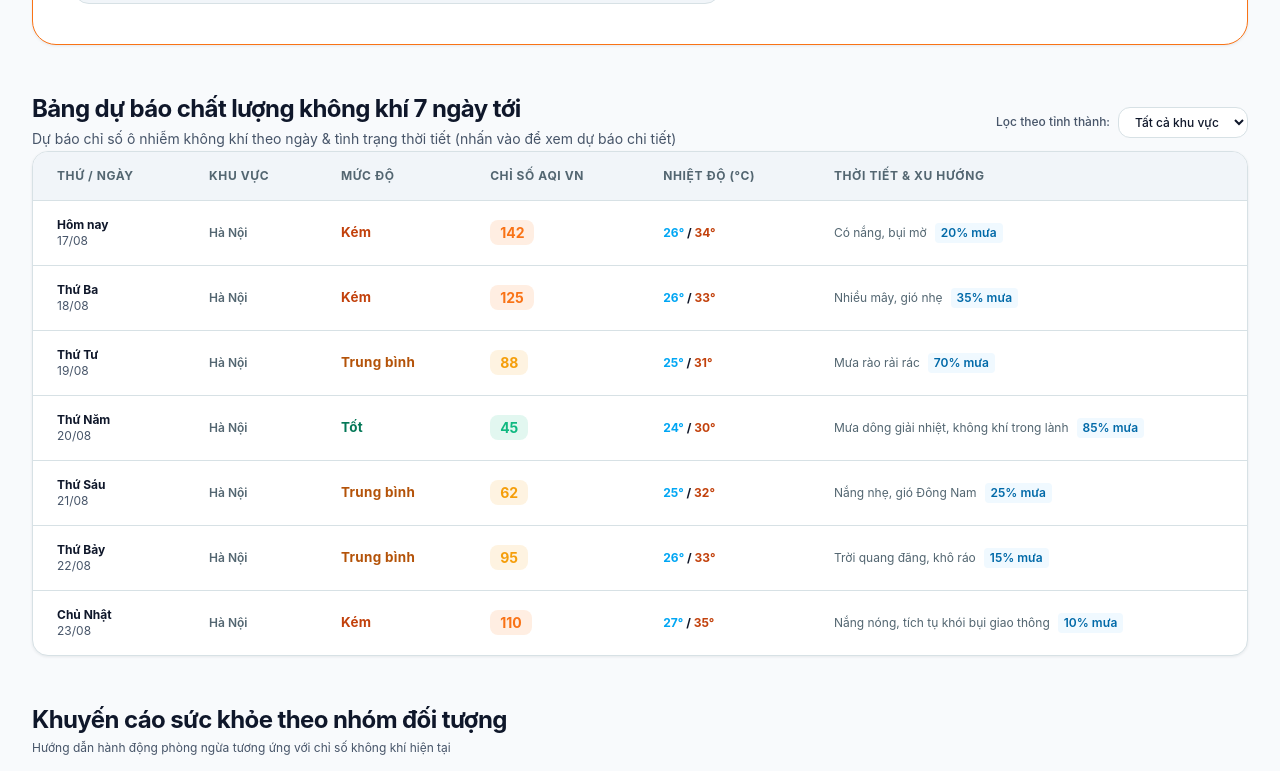
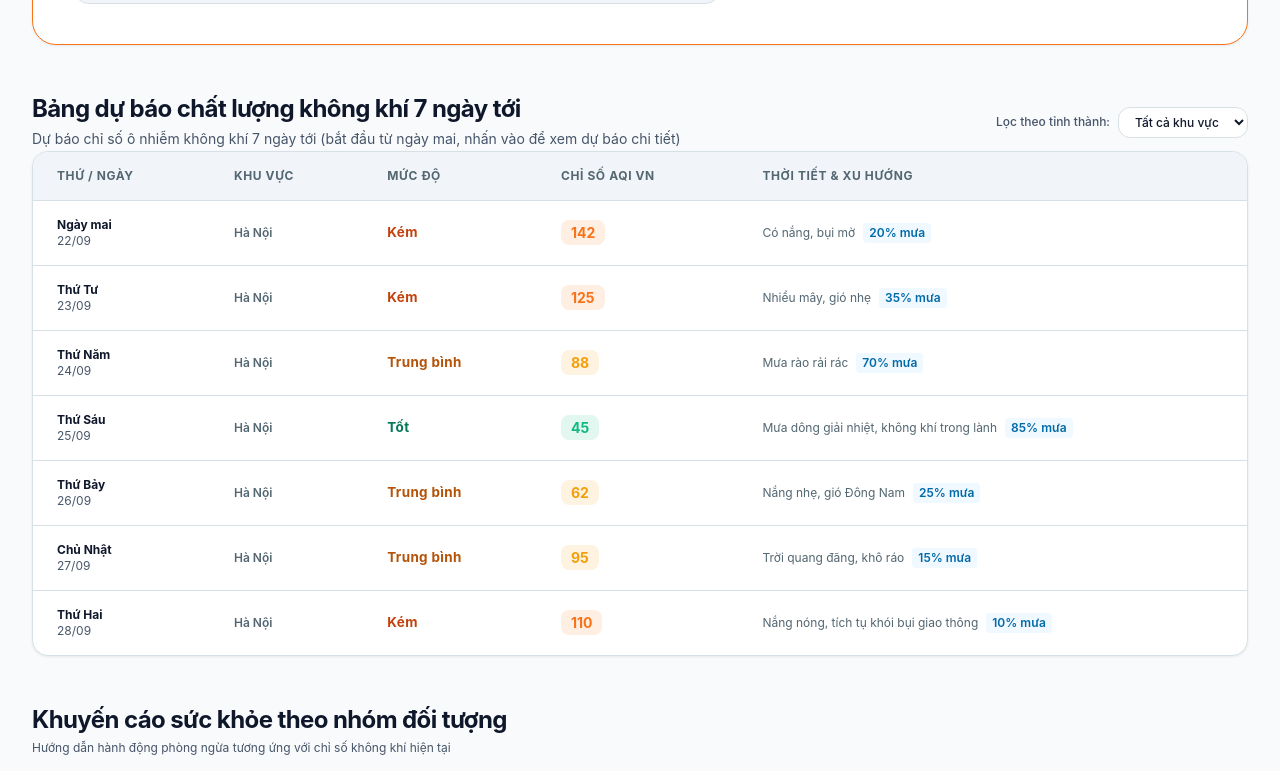
Before and after one commit to Duchuy-05/NCKH_Du-bao-chat-luong-khong-khi-AQI, a React (Vite) app in the folder frontend/: page / in a window 1280 px wide. Shown: the part 600-1371 px from the top of the page. Built offline with nearby package versions, Linux system fonts and the light colour scheme.

Commit message:
review lại ui, ux bản đồ Việt Nam

```diff
--- a/frontend/src/components/VietnamMap.tsx
+++ b/frontend/src/components/VietnamMap.tsx
@@ -4,7 +4,7 @@ import { getAQICategory } from '../utils/aqi.util';
 import { useLanguage } from '../context/LanguageContext';
 import { useTheme } from '../context/ThemeContext';
 import { AQIBadge } from './AQIBadge';
-import { MapPin, Wind, Thermometer, Droplets, ArrowUpRight, ZoomIn, ZoomOut, Layers } from 'lucide-react';
+import { MapPin, Wind, Thermometer, Droplets, ArrowUpRight, ZoomIn, ZoomOut, Layers, RotateCcw } from 'lucide-react';
 
 interface VietnamMapProps {
   stations: AirStation[];
@@ -33,6 +33,10 @@ export const VietnamMap: React.FC<VietnamMapProps> = ({
   const [hoveredStation, setHoveredStation] = useState<AirStation | null>(null);
   const [regionFilter, setRegionFilter] = useState<'All' | 'Bac' | 'Trung' | 'Nam'>('All');
   const [zoomLevel, setZoomLevel] = useState(1);
+  const MIN_ZOOM = 0.5;
+  const MAX_ZOOM = 3.5;
+  const ZOOM_STEP = 0.2;
+
   // --- Hiệu ứng kéo (drag) bản đồ ---
   const [pan, setPan] = useState({ x: 0, y: 0 });
   const [isDragging, setIsDragging] = useState(false);
@@ -53,8 +57,6 @@ export const VietnamMap: React.FC<VietnamMapProps> = ({
 
   const handleMouseUp = () => setIsDragging(false);
 
-
-
   const filteredStations = stations.filter((s) => {
     if (regionFilter === 'All') return true;
     return s.region === regionFilter;
@@ -72,8 +74,8 @@ export const VietnamMap: React.FC<VietnamMapProps> = ({
 
     const onWheel = (e: WheelEvent) => {
       e.preventDefault();
-      const delta = e.deltaY > 0 ? -0.1 : 0.1;
-      setZoomLevel((z) => Math.min(1.4, Math.max(0.9, z + delta)));
+      const delta = e.deltaY > 0 ? -0.15 : 0.15;
+      setZoomLevel((z) => Math.min(MAX_ZOOM, Math.max(MIN_ZOOM, Math.round((z + delta) * 100) / 100)));
     };
 
     el.addEventListener('wheel', onWheel, { passive: false });
@@ -114,8 +116,7 @@ export const VietnamMap: React.FC<VietnamMapProps> = ({
               <button
                 key={r}
                 onClick={() => setRegionFilter(r)}
-                className={`text-xs px-3 py-1.5 rounded-lg font-medium transition-all cursor-pointer ${
-                  regionFilter === r
+                className={`text-xs px-3 py-1.5 rounded-lg font-medium transition-all cursor-pointer ${regionFilter === r
                   ? 'bg-sky-500 text-white shadow-sm font-semibold'
                   : 'text-slate-600 dark:text-slate-300 hover:text-slate-900 dark:hover:text-white hover:bg-slate-100 dark:hover:bg-slate-800'
                   }`}
@@ -131,18 +132,28 @@ export const VietnamMap: React.FC<VietnamMapProps> = ({
           {showControls && (
             <div className="flex items-center bg-white/90 dark:bg-slate-900/80 backdrop-blur-md p-1 rounded-xl border border-slate-200 dark:border-slate-700/80 shadow-md">
               <button
-                onClick={() => setZoomLevel((z) => Math.min(1.4, z + 0.15))}
+                onClick={() => setZoomLevel((z) => Math.min(MAX_ZOOM, Math.round((z + ZOOM_STEP) * 100) / 100))}
                 className="p-1.5 text-slate-600 dark:text-slate-300 hover:text-slate-900 dark:hover:text-white hover:bg-slate-100 dark:hover:bg-slate-800 rounded-lg transition-colors cursor-pointer"
-                title="Phóng to"
+                title={lang === 'vi' ? 'Phóng to' : 'Zoom In'}
               >
                 <ZoomIn className="w-4 h-4" />
               </button>
               <button
-                onClick={() => setZoomLevel((z) => Math.max(0.9, z - 0.15))}
+                onClick={() => setZoomLevel((z) => Math.max(MIN_ZOOM, Math.round((z - ZOOM_STEP) * 100) / 100))}
                 className="p-1.5 text-slate-600 dark:text-slate-300 hover:text-slate-900 dark:hover:text-white hover:bg-slate-100 dark:hover:bg-slate-800 rounded-lg transition-colors cursor-pointer"
-                title="Thu nhỏ"
+                title={lang === 'vi' ? 'Thu nhỏ' : 'Zoom Out'}
               >
                 <ZoomOut className="w-4 h-4" />
+              </button>
+              <button
+                onClick={() => {
+                  setZoomLevel(1);
+                  setPan({ x: 0, y: 0 });
+                }}
+                className="p-1.5 text-slate-600 dark:text-slate-300 hover:text-slate-900 dark:hover:text-white hover:bg-slate-100 dark:hover:bg-slate-800 rounded-lg transition-colors cursor-pointer"
+                title={lang === 'vi' ? 'Đặt lại kích thước' : 'Reset Zoom'}
+              >
+                <RotateCcw className="w-4 h-4" />
               </button>
             </div>
           )}
@@ -413,8 +424,7 @@ export const VietnamMap: React.FC<VietnamMapProps> = ({
                     backgroundColor: color,
                     borderColor: isSelected ? '#FFFFFF' : 'rgba(255,255,255,0.8)',
                   }}
-                  className={`relative flex items-center justify-center rounded-full text-white font-black shadow-xl transition-all ${
-                    isSelected
+                  className={`relative flex items-center justify-center rounded-full text-white font-black shadow-xl transition-all ${isSelected
                     ? 'w-9 h-9 text-xs ring-4 ring-orange-500 scale-125 z-30'
                     : isHovered
                       ? 'w-8 h-8 text-[11px] scale-110 z-20'
@@ -447,7 +457,7 @@ export const VietnamMap: React.FC<VietnamMapProps> = ({
             const st = hoveredStation || selectedStation!;
             onSelectStation(st);
           }}
-          className="absolute bottom-4 left-4 right-4 md:right-auto md:w-80 z-30 bg-white/95 dark:bg-slate-900/95 backdrop-blur-md p-3.5 rounded-2xl border border-slate-200 dark:border-slate-700 shadow-2xl text-slate-900 dark:text-white cursor-pointer hover:border-orange-500 transition-colors"
+          className="absolute bottom-[7.5%] left-2 right-4 md:right-auto md:w-80 z-30 bg-white/95 dark:bg-slate-900/95 backdrop-blur-md p-3.5 rounded-2xl border border-slate-200 dark:border-slate-700 shadow-2xl text-slate-900 dark:text-white cursor-pointer hover:border-orange-500 transition-colors"
           title="Nhấn để xem chi tiết thông số trạm / Click to view station details"
         >
           {(() => {
--- a/frontend/src/context/LanguageContext.tsx
+++ b/frontend/src/context/LanguageContext.tsx
@@ -95,7 +95,7 @@ const translations: Record<Language, Record<string, string>> = {
     'insights.tips_title': 'Mẹo bảo vệ sức khỏe & thanh lọc không khí trong nhà',
 
     // Footer
-    'footer.about': 'AirVision VN là nền tảng số cung cấp dữ liệu quan trắc, dự báo chất lượng không khí và phân tích thời tiết tại Việt Nam do nhóm sinh viên Trường đại học Điện Lực phát triển.',
+    'footer.about': 'Air VN là nền tảng số cung cấp dữ liệu quan trắc, dự báo chất lượng không khí và phân tích thời tiết tại Việt Nam do nhóm sinh viên Trường đại học Điện Lực phát triển.',
     'footer.quick_links': 'Liên kết nhanh',
     'footer.contact': 'Liên hệ & Trợ giúp',
     'footer.address': 'Trường đại học Điện Lực, 235 Đường Hoàng Quốc Việt, Nghĩa Đô, Hà Nội',
@@ -108,7 +108,7 @@ const translations: Record<Language, Record<string, string>> = {
     'footer.newsletter_success': 'Cảm ơn bạn! Đã đăng ký thành công bản tin.',
     'footer.terms': 'Điều khoản sử dụng',
     'footer.privacy': 'Chính sách bảo mật',
-    'footer.rights': 'Bản quyền thuộc về AirVision VN. Nhóm sinh viên trường đại học Điện Lực.',
+    'footer.rights': 'Bản quyền thuộc về Air VN. Nhóm sinh viên trường đại học Điện Lực.',
   },
   en: {
     // Navigation
@@ -207,7 +207,7 @@ const translations: Record<Language, Record<string, string>> = {
     'footer.newsletter_success': 'Thank you! You have successfully subscribed to the newsletter.',
     'footer.terms': 'Terms of Use',
     'footer.privacy': 'Privacy Policy',
-    'footer.rights': 'Copyright © AirVision VN. Electric Power University Student Team.',
+    'footer.rights': 'Copyright © Air VN. Electric Power University Student Team.',
   },
 };
 
--- a/frontend/src/context/NotificationContext.tsx
+++ b/frontend/src/context/NotificationContext.tsx
@@ -48,7 +48,7 @@ export const NotificationProvider: React.FC<{ children: React.ReactNode }> = ({
       if (permission === 'granted') {
         updatePreferences({ enabled: true });
         sendSimulatedAlert(
-          'AirVision VN: Đã kích hoạt thông báo',
+          'Air VN: Đã kích hoạt thông báo',
           'Bạn sẽ nhận cảnh báo khi chất lượng không khí tại vị trí của bạn vượt ngưỡng quy định.',
           preferences.threshold
         );
--- a/frontend/src/data/mockAirData.ts
+++ b/frontend/src/data/mockAirData.ts
@@ -149,16 +149,17 @@ export const HOURLY_AQI_DATA_24H: HourlyAQI[] = [
   { hour: '22:00', time: '22:00', aqi: 130, pm25: 47.0, pm10: 75.0, temperature: 28, humidity: 85, level: 'unhealthy_sensitive' },
 ];
 
-export const SEVEN_DAY_FORECAST: DailyForecast[] = [
+const VI_DAYS = ['Chủ Nhật', 'Thứ Hai', 'Thứ Ba', 'Thứ Tư', 'Thứ Năm', 'Thứ Sáu', 'Thứ Bảy'];
+const EN_DAYS = ['Sunday', 'Monday', 'Tuesday', 'Wednesday', 'Thursday', 'Friday', 'Saturday'];
+
+export function generateDynamicSevenDayForecast(): DailyForecast[] {
+  const baseForecastData = [
     {
       id: 'FC-01',
-    dayOfWeekVi: 'Hôm nay',
-    dayOfWeekEn: 'Today',
-    date: '17/08',
       location: 'Hà Nội',
       province: 'Hà Nội',
       aqi: 142,
-    level: 'unhealthy_sensitive',
+      level: 'unhealthy_sensitive' as const,
       minTemp: 26,
       maxTemp: 34,
       conditionVi: 'Có nắng, bụi mờ',
@@ -168,13 +169,10 @@ export const SEVEN_DAY_FORECAST: DailyForecast[] = [
     },
     {
       id: 'FC-02',
-    dayOfWeekVi: 'Thứ Ba',
-    dayOfWeekEn: 'Tuesday',
-    date: '18/08',
       location: 'Hà Nội',
       province: 'Hà Nội',
       aqi: 125,
-    level: 'unhealthy_sensitive',
+      level: 'unhealthy_sensitive' as const,
       minTemp: 26,
       maxTemp: 33,
       conditionVi: 'Nhiều mây, gió nhẹ',
@@ -184,13 +182,10 @@ export const SEVEN_DAY_FORECAST: DailyForecast[] = [
     },
     {
       id: 'FC-03',
-    dayOfWeekVi: 'Thứ Tư',
-    dayOfWeekEn: 'Wednesday',
-    date: '19/08',
       location: 'Hà Nội',
       province: 'Hà Nội',
       aqi: 88,
-    level: 'moderate',
+      level: 'moderate' as const,
       minTemp: 25,
       maxTemp: 31,
       conditionVi: 'Mưa rào rải rác',
@@ -200,13 +195,10 @@ export const SEVEN_DAY_FORECAST: DailyForecast[] = [
     },
     {
       id: 'FC-04',
-    dayOfWeekVi: 'Thứ Năm',
-    dayOfWeekEn: 'Thursday',
-    date: '20/08',
       location: 'Hà Nội',
       province: 'Hà Nội',
       aqi: 45,
-    level: 'good',
+      level: 'good' as const,
       minTemp: 24,
       maxTemp: 30,
       conditionVi: 'Mưa dông giải nhiệt, không khí trong lành',
@@ -216,13 +208,10 @@ export const SEVEN_DAY_FORECAST: DailyForecast[] = [
     },
     {
       id: 'FC-05',
-    dayOfWeekVi: 'Thứ Sáu',
-    dayOfWeekEn: 'Friday',
-    date: '21/08',
       location: 'Hà Nội',
       province: 'Hà Nội',
       aqi: 62,
-    level: 'moderate',
+      level: 'moderate' as const,
       minTemp: 25,
       maxTemp: 32,
       conditionVi: 'Nắng nhẹ, gió Đông Nam',
@@ -232,13 +221,10 @@ export const SEVEN_DAY_FORECAST: DailyForecast[] = [
     },
     {
       id: 'FC-06',
-    dayOfWeekVi: 'Thứ Bảy',
-    dayOfWeekEn: 'Saturday',
-    date: '22/08',
       location: 'Hà Nội',
       province: 'Hà Nội',
       aqi: 95,
-    level: 'moderate',
+      level: 'moderate' as const,
       minTemp: 26,
       maxTemp: 33,
       conditionVi: 'Trời quang đãng, khô ráo',
@@ -248,13 +234,10 @@ export const SEVEN_DAY_FORECAST: DailyForecast[] = [
     },
     {
       id: 'FC-07',
-    dayOfWeekVi: 'Chủ Nhật',
-    dayOfWeekEn: 'Sunday',
-    date: '23/08',
       location: 'Hà Nội',
       province: 'Hà Nội',
       aqi: 110,
-    level: 'unhealthy_sensitive',
+      level: 'unhealthy_sensitive' as const,
       minTemp: 27,
       maxTemp: 35,
       conditionVi: 'Nắng nóng, tích tụ khói bụi giao thông',
@@ -263,6 +246,31 @@ export const SEVEN_DAY_FORECAST: DailyForecast[] = [
       rainProbability: 10,
     },
   ];
+
+  return baseForecastData.map((item, index) => {
+    // Bỏ ngày hôm nay, bắt đầu từ ngày mai (offset = index + 1)
+    const targetDate = new Date();
+    targetDate.setDate(targetDate.getDate() + (index + 1));
+
+    const day = String(targetDate.getDate()).padStart(2, '0');
+    const month = String(targetDate.getMonth() + 1).padStart(2, '0');
+    const dateStr = `${day}/${month}`;
+
+    const dayIndex = targetDate.getDay();
+    const dayOfWeekVi = index === 0 ? 'Ngày mai' : VI_DAYS[dayIndex];
+    const dayOfWeekEn = index === 0 ? 'Tomorrow' : EN_DAYS[dayIndex];
+
+    return {
+      ...item,
+      date: dateStr,
+      dayOfWeekVi,
+      dayOfWeekEn,
+    };
+  });
+}
+
+export const SEVEN_DAY_FORECAST: DailyForecast[] = generateDynamicSevenDayForecast();
+
 
 export const HEALTH_GROUPS_ADVICE: HealthAdviceGroup[] = [
   {
--- a/frontend/src/pages/AboutUs.tsx
+++ b/frontend/src/pages/AboutUs.tsx
@@ -76,17 +76,13 @@ export const AboutUs: React.FC = () => {
       <FadeIn direction="up">
         {/* Mission Statement Hero */}
         <div className="text-center max-w-3xl mx-auto space-y-4 pt-4">
-          <div className="inline-flex items-center gap-2 px-3 py-1 rounded-full bg-orange-500/10 text-orange-500 text-xs font-bold border border-orange-500/20">
-            <Wind className="w-3.5 h-3.5" />
-            <span>{lang === 'vi' ? 'Sứ mệnh vì sức khỏe cộng đồng' : 'Mission for Public Health'}</span>
-          </div>
           <h1 className="text-3xl sm:text-4xl font-black text-slate-900 dark:text-white tracking-tight">
-            {lang === 'vi' ? 'Minh bạch hóa chất lượng Không khí Việt Nam' : 'Transparent Air Quality Intelligence in Vietnam'}
+            {lang === 'vi' ? 'Minh bạch hóa chất lượng không khí Việt Nam' : 'Transparent Air Quality Intelligence in Vietnam'}
           </h1>
           <p className="text-xs sm:text-sm text-slate-600 dark:text-slate-300 leading-relaxed">
             {lang === 'vi'
-              ? 'AirVision VN được thành lập với mục tiêu cung cấp dữ liệu quan trắc không khí tức thời, chuẩn xác và dễ hiểu nhất cho 100 triệu người dân Việt Nam, giúp mỗi gia đình chủ động bảo vệ lá phổi và sức khỏe hàng ngày.'
-              : 'AirVision VN delivers transparent, real-time, and actionable air quality data to empower communities across Vietnam.'}
+              ? 'Air VN được thành lập với mục tiêu cung cấp dữ liệu quan trắc không khí tức thời, chuẩn xác và dễ hiểu nhất cho 100 triệu người dân Việt Nam, giúp mỗi gia đình chủ động bảo vệ lá phổi và sức khỏe hàng ngày.'
+              : 'Air VN was established with the goal of providing real-time, accurate, and easily understandable air quality monitoring data to over 100 million Vietnamese people, helping every family proactively protect their lungs and health on a daily basis.'}
           </p>
         </div>
 
--- a/frontend/src/pages/Home.tsx
+++ b/frontend/src/pages/Home.tsx
@@ -1,7 +1,7 @@
 import React, { useState, useMemo } from 'react';
 import { useLanguage } from '../context/LanguageContext';
 import { useNotification } from '../context/NotificationContext';
-import { VIETNAM_STATIONS, HOURLY_AQI_DATA_24H, SEVEN_DAY_FORECAST, HEALTH_GROUPS_ADVICE, BEST_OUTDOOR_HOURS, CITY_COMPARISONS, INDOOR_AIR_TIPS } from '../data/mockAirData';
+import { VIETNAM_STATIONS, HOURLY_AQI_DATA_24H, SEVEN_DAY_FORECAST, generateDynamicSevenDayForecast, HEALTH_GROUPS_ADVICE, BEST_OUTDOOR_HOURS, CITY_COMPARISONS, INDOOR_AIR_TIPS } from '../data/mockAirData';
 import { AirStation, DailyForecast, PollutantDetail } from '../types/airQuality.types';
 import { getAQICategory } from '../utils/aqi.util';
 import { formatDateTime } from '../utils/date.util';
@@ -133,7 +133,7 @@ export const Home: React.FC<HomeProps> = ({
       await requestBrowserPermission();
     } else {
       sendSimulatedAlert(
-        'AirVision VN: Cập nhật ngưỡng',
+        'Air VN: Cập nhật ngưỡng',
         `Bạn sẽ nhận thông báo khi AQI vượt mức ${customThreshold}.`,
         customThreshold
       );
@@ -151,15 +151,17 @@ export const Home: React.FC<HomeProps> = ({
     ];
   }, [currentStation]);
 
+  const dynamicForecast = useMemo(() => generateDynamicSevenDayForecast(), []);
+
   const uniqueProvinces = useMemo(() => {
-    const list = Array.from(new Set(SEVEN_DAY_FORECAST.map((f) => f.province)));
+    const list = Array.from(new Set(dynamicForecast.map((f) => f.province)));
     return ['All', ...list];
-  }, []);
+  }, [dynamicForecast]);
 
   const filteredForecast = useMemo(() => {
-    if (selectedProvinceFilter === 'All') return SEVEN_DAY_FORECAST;
-    return SEVEN_DAY_FORECAST.filter((f) => f.province === selectedProvinceFilter);
-  }, [selectedProvinceFilter]);
+    if (selectedProvinceFilter === 'All') return dynamicForecast;
+    return dynamicForecast.filter((f) => f.province === selectedProvinceFilter);
+  }, [selectedProvinceFilter, dynamicForecast]);
 
   const getHealthGroupIcon = (icon: string) => {
     switch (icon) {
@@ -405,7 +407,9 @@ export const Home: React.FC<HomeProps> = ({
                 {t('table.title')}
               </h2>
               <p className="text-sm leading-6 text-[var(--text-tertiary)] mt-0.5">
-                Dự báo chỉ số ô nhiễm không khí theo ngày & tình trạng thời tiết (nhấn vào để xem dự báo chi tiết)
+                {lang === 'vi'
+                  ? 'Dự báo chỉ số ô nhiễm không khí 7 ngày tới (bắt đầu từ ngày mai, nhấn vào để xem dự báo chi tiết)'
+                  : '7-day air quality forecast starting from tomorrow (click to view detailed forecast)'}
               </p>
             </div>
 
@@ -452,7 +456,6 @@ export const Home: React.FC<HomeProps> = ({
                       <th className="py-4 px-6">{t('table.col_area')}</th>
                       <th className="py-4 px-6">{t('table.col_level')}</th>
                       <th className="py-4 px-6">{t('table.col_aqi')}</th>
-                      <th className="py-4 px-6">{t('table.col_temp')}</th>
                       <th className="py-4 px-6">{t('table.col_condition')}</th>
                     </tr>
                   </thead>
@@ -497,9 +500,6 @@ export const Home: React.FC<HomeProps> = ({
                             >
                               {Math.round(item.aqi)}
                             </span>
-                          </td>
-                          <td className="py-4 px-6 font-bold text-[var(--text-primary)]">
-                            <span className="text-sky-500">{item.minTemp}°</span> / <span className="text-[var(--accent-primary)]">{item.maxTemp}°</span>
                           </td>
                           <td className="py-4 px-6 text-[var(--text-secondary)]">
                             <div className="flex items-center gap-2">
@@ -550,8 +550,11 @@ export const Home: React.FC<HomeProps> = ({
 
                       <div className="flex items-center justify-between text-xs pt-2 border-t border-[var(--border-default)]">
                         <AQIBadge aqi={item.aqi} size="sm" />
-                        <span className="font-bold text-[var(--text-primary)]">
-                          <span className="text-sky-500">{item.minTemp}°</span> / <span className="text-[var(--accent-primary)]">{item.maxTemp}°</span>C
+                        <span
+                          className="text-xs font-bold tracking-wide"
+                          style={{ color: cat.textColor }}
+                        >
+                          {lang === 'vi' ? cat.labelVi : cat.labelEn}
                         </span>
                       </div>
 
```
Lines whose indentation alone changed are shown as unchanged.
